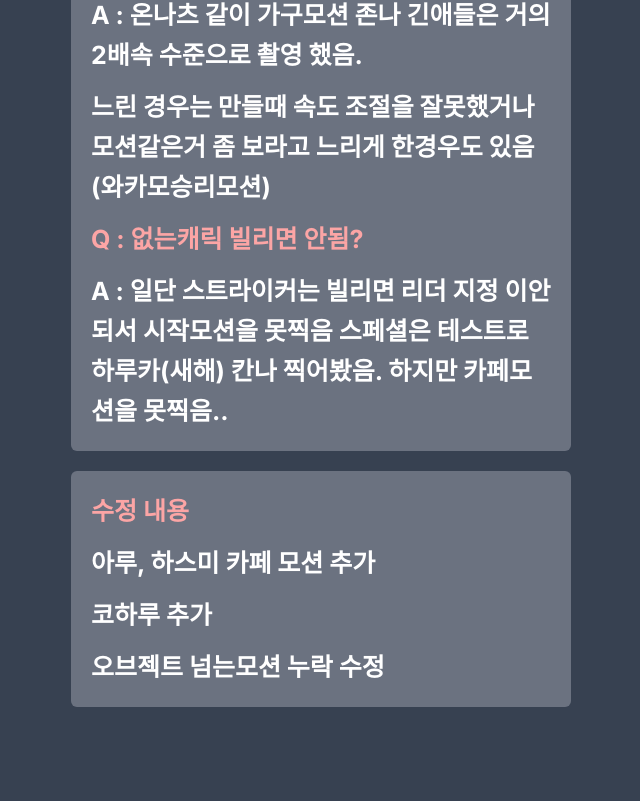
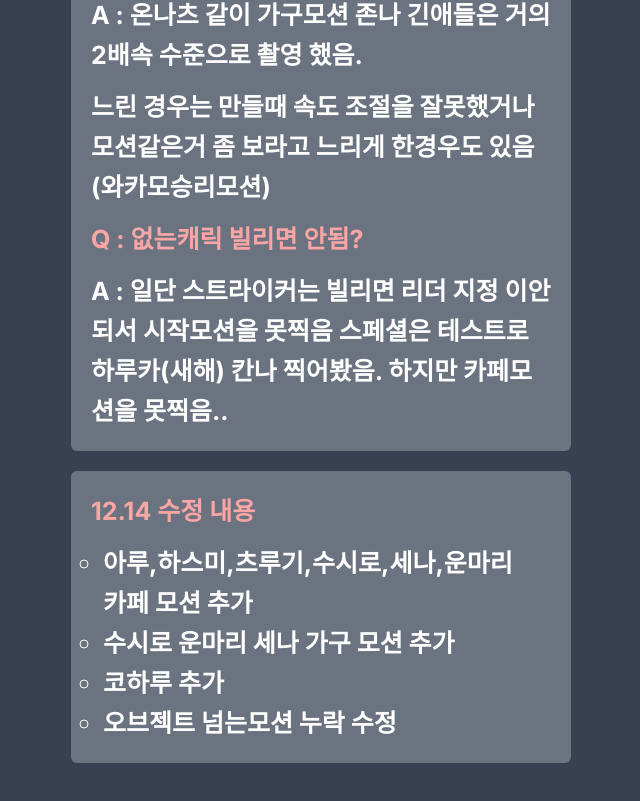
Before and after one commit to kiryong159/mollu-motion, a Next.js app: page /Notice in a window 1280 px wide. Shown: the part 1200-2001 px from the top of the page, without its empty margins (319-959 px from the left). Built offline with nearby package versions, Linux system fonts and the light colour scheme.

Commit message:
12.14 (2)
수시로 운마리 츠루기 세나 카페,가구 추가

```diff
--- a/app/Notice/page.js
+++ b/app/Notice/page.js
@@ -57,10 +57,13 @@ export default function Notice() {
       </div>
 
       <div className="p-5 space-y-3 text-[15px] md:text-[25px] bg-gray-500 rounded-md leading-6 md:leading-10 ">
-        <p className="text-red-300">수정 내용</p>
-        <p>아루, 하스미 카페 모션 추가</p>
-        <p>코하루 추가</p>
-        <p>오브젝트 넘는모션 누락 수정</p>
+        <p className="text-red-300">12.14 수정 내용</p>
+        <ul className="px-3">
+          <li>아루,하스미,츠루기,수시로,세나,운마리 카페 모션 추가 </li>
+          <li>수시로 운마리 세나 가구 모션 추가</li>
+          <li>코하루 추가</li>
+          <li>오브젝트 넘는모션 누락 수정</li>
+        </ul>
       </div>
     </div>
   );
--- a/util/localDb.js
+++ b/util/localDb.js
@@ -324,7 +324,7 @@ export const localDB = [
     HideAttack: "",
     HideReload: "",
     Object: "",
-    Cafe: "",
+    Cafe: "https://drive.google.com/uc?export=view&id=1KohdKSHPYp2TamXY7GRLvTXYR8_6xiUv",
     Cafe2: "",
     ExReload:
       "https://drive.google.com/uc?export=view&id=1z-1PSp5Ps1y47enFmj_W0TO4fi8Z_mb7",
--- a/util/localDb101-120.js
+++ b/util/localDb101-120.js
@@ -140,8 +140,9 @@ export const localDB101_120 = [
       "https://drive.google.com/uc?export=view&id=1-bFmVTAodtlW-NHOIQwthEw5Wy21XMJ3",
     Object:
       "https://drive.google.com/uc?export=view&id=14IA33cWo5hKrmFa3yM6ydnbxlfo5zzDn",
-    Cafe: "",
-    Cafe2: "",
+    Cafe: "https://drive.google.com/uc?export=view&id=18H_mvXkkvoScGi3rB4UESMbpTlFJw_IE",
+    Cafe2:
+      "https://drive.google.com/uc?export=view&id=1U2dTwALxPxcPUUkJzMM2BO1RF4wMZzcy",
     ExReload: "",
     Name: "Mari-Track",
     Kname: "마리(체육복)",
--- a/util/localDb41-60.js
+++ b/util/localDb41-60.js
@@ -382,8 +382,9 @@ export const localDB41_60 = [
     HideAttack: "",
     HideReload: "",
     Object: "",
-    Cafe: "",
-    Cafe2: "",
+    Cafe: "https://drive.google.com/uc?export=view&id=1Rninnlh-IMVgCxjZbOh6Ey6QI6gZT1NG",
+    Cafe2:
+      "https://drive.google.com/uc?export=view&id=1-0AUV5ReQAqrfCQ0wZhMpBMACdCBx7J-",
     ExReload: "",
     Name: "Mashiro-Swim",
     Kname: "마시로(수영복)",
--- a/util/localDb61-80.js
+++ b/util/localDb61-80.js
@@ -379,8 +379,9 @@ export const localDB61_80 = [
     HideAttack: "",
     HideReload: "",
     Object: "",
-    Cafe: "",
-    Cafe2: "",
+    Cafe: "https://drive.google.com/uc?export=view&id=1LM7vtZlt4bVAW3PMqWrhhkdpoU78_qfu",
+    Cafe2:
+      "https://drive.google.com/uc?export=view&id=1hGGZoWX557iTeu5P5t6HzMddqHiOX12R",
     ExReload:
       "https://drive.google.com/uc?export=view&id=1OknBEL6fIhvsbWgRm3mkJpSDU0qZDp9F",
     Name: "Sena",
```
